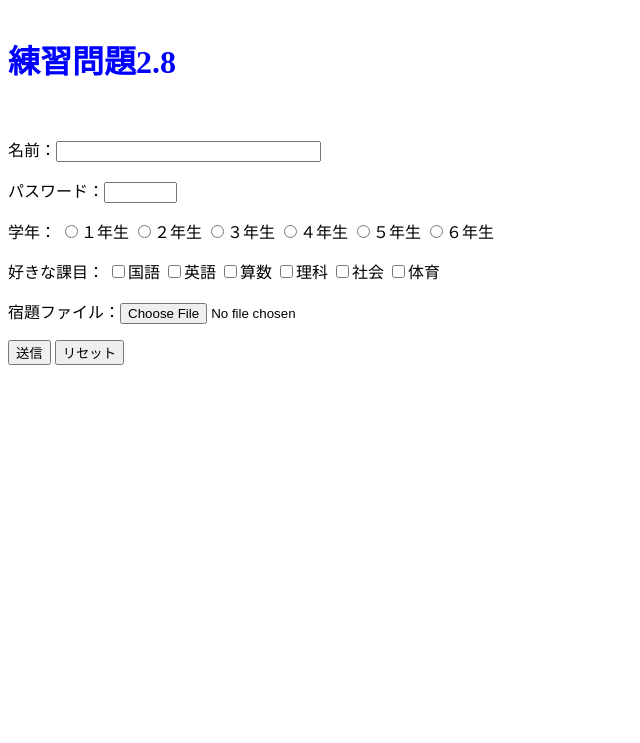
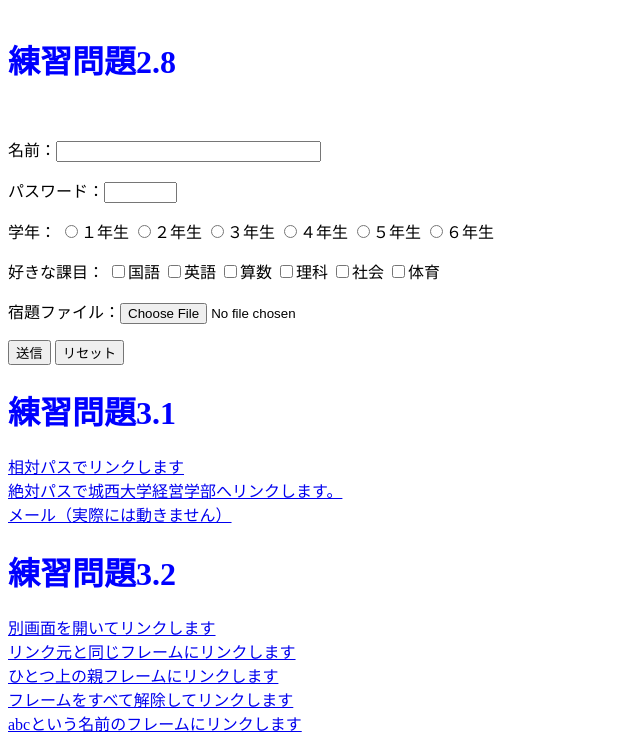
Before and after one commit to mitsudesu-sd/zm18097, a plain HTML site: page index.html in a window 1280 px wide. Shown: the part 2375-3118 px from the top of the page, without its empty margins (0-640 px from the left). Before the commit the page ends 2756 px from the top, so only its background shows below. Drawn offline with Linux system fonts and the light colour scheme.

Commit message:
Update index.html

```diff
--- a/index.html
+++ b/index.html
@@ -147,3 +147,18 @@
 
 </body>
 </html>
+<h1>練習問題3.1</h1>
+<a href=“a.html”>相対パスでリンクします</a>
+<br>
+<a href=“https://www.josai.ac.jp/education/management/index.html”>絶対パスで城西大学経営学部へリンクします。</a>
+<br>
+<a href=“mailto:info@yahoo.com”>メール（実際には動きません）</a>
+<br>
+<a href=“https://www.josai.ac.jp/”>
+<imgsrc=“./image/josai.png” alt=“城西大学ホームページ"></a>
+<h1>練習問題3.2</h1>
+<a href="a.html" target="_blank">別画面を開いてリンクします</a><br>
+<a href="a.html" target="_self">リンク元と同じフレームにリンクします</a><br>
+<a href="a.html" target="_parent">ひとつ上の親フレームにリンクします</a><br>
+<a href="a.html" target="_top">フレームをすべて解除してリンクします</a><br>
+<a href="a.html" target="abc">abcという名前のフレームにリンクします</a><br>
```
